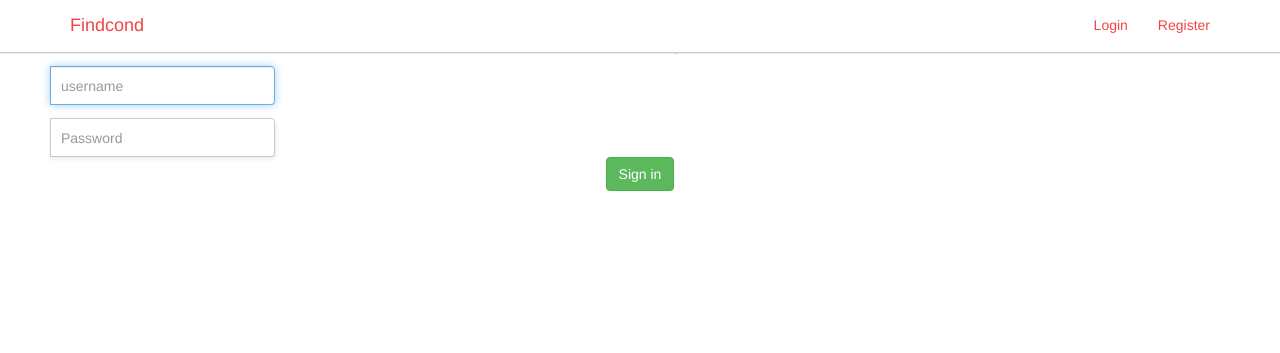
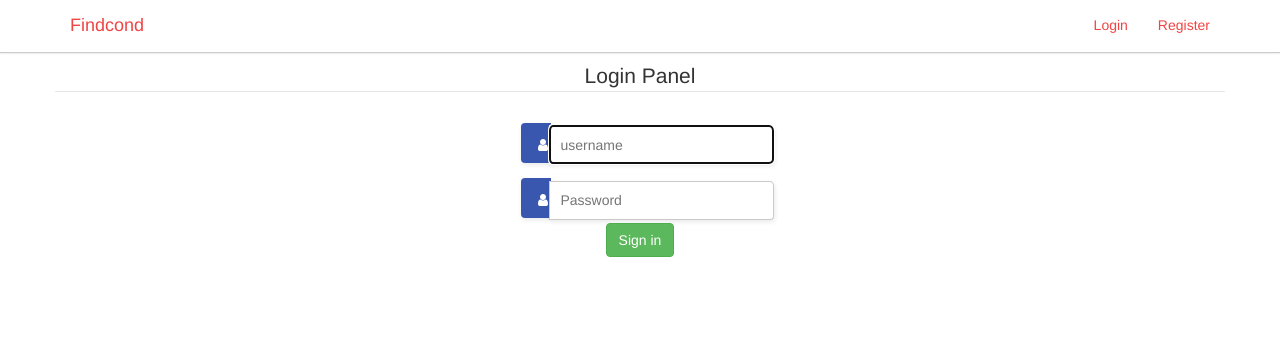
Before and after one commit to tolgahanuzun/Document-Share, a Django app: template templates/login.html in a window 1280 px wide. Shown: the top 353 px of the page. Run offline with Django 3.2, Linux system fonts and the light colour scheme; the template is opened without the code that fills it, so the values that code supplies are empty; some libraries are stand-ins or nearby versions.

Commit message:
Login form fixed

```diff
--- a/templates/login.html
+++ b/templates/login.html
@@ -2,18 +2,29 @@
 
 {% block login %}
 
-<div class="container text-center">
-  <div class="row ">
-      <form action="/login/" method="post" class="form-signin">
-      {% csrf_token %}
-        <h2 class="form-signin-heading">Please sign in</h2>
-        <label for="inputEmail" class="sr-only">Email address</label>
-        <input type="text" name='username' class="form-control" placeholder="username" required="" autofocus="">
-        <label for="inputPassword" class="sr-only">Password</label>
-        <input type="password" name='password'  class="form-control" placeholder="Password" required="">
-        <button class="btn btn-success text-center" type="submit">Sign in</button>
-      </form>
-  </div>
+<div class="container text-center" style="margin-top: 20px;">
+    <div class="row ">
+        <form action="/login/" method="post" class="form-horizontal" >
+        {% csrf_token %}
+        <hr>
+
+            <div id="legend">
+              <legend class="">Login Panel</legend>
+            </div>
+
+            <div class="control-group">
+                <label id="icon" for="inputEmail"><i class="fa fa-user control-label"></i></label>
+                <input type="text" name='username'  placeholder="username" required="" autofocus="" style="display: inline;">
+            </div>
+            <div class="control-group">
+                <label id="icon" for="inputPassword"><i class="fa fa-user control-label"></i></label>
+                <input type="password" name='password'   placeholder="Password" required="" style="display: inline;">
+            </div>
+            <div class="control-group">
+                <button class="btn btn-success text-center" type="submit">Sign in</button>
+            </div>
+        </form>
+    </div>
 </div>
 
 
```
